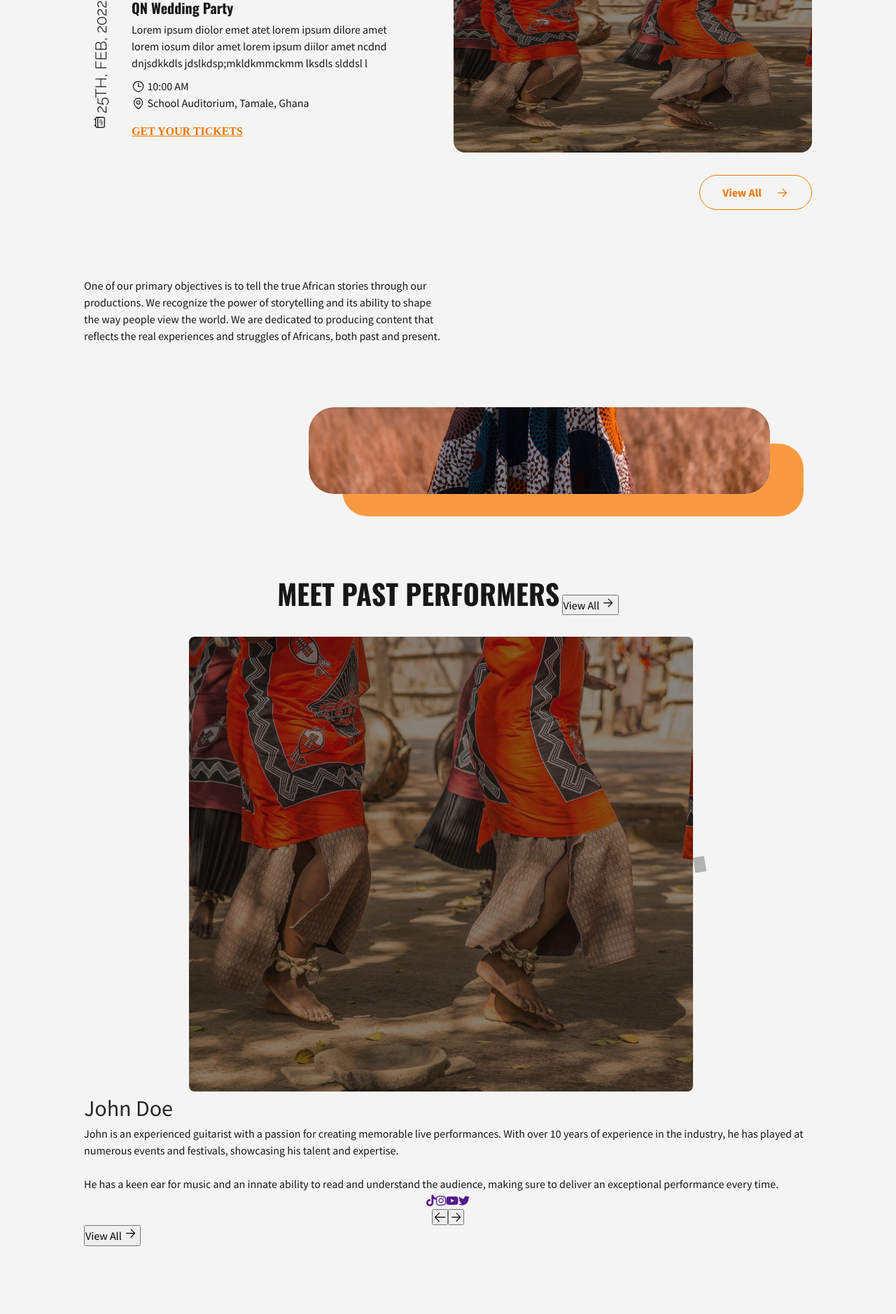
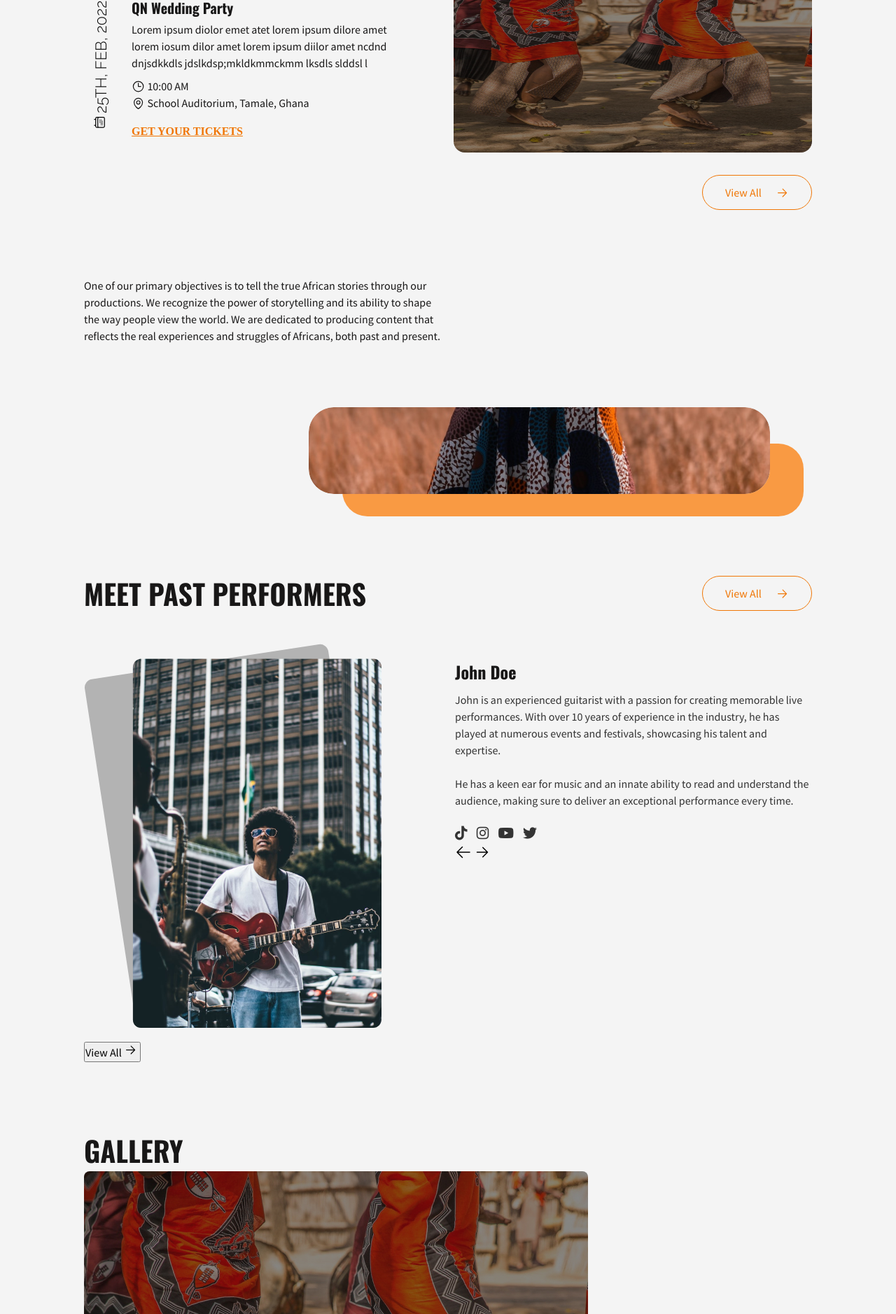
Before and after one commit to Namibra-Devs/streetlife-africa, a PHP site: page / in a window 1280 px wide. Shown: the part 2112-3990 px from the top of the page at 70% size. Run offline with PHP 8.4, Linux system fonts and the light colour scheme; some web fonts are replaced.

Commit message:
added past-performance section

```diff
--- a/css/style.css
+++ b/css/style.css
@@ -492,15 +492,14 @@ svg {
   padding: .75rem 2rem;
   background: var(--light-300);
   color: var(--primary-clr);
-  font-weight: bold;
+  /* font-weight: bold; */
 
 }
 
 .view-all svg {
   margin-left: 1.25rem;
-  color: var(--dark-800);
-  color: var(--primary-clr);
-  font-weight: bold;
+  color: #F07605;
+  font-weight: bolder;
 }
 
 
@@ -542,3 +541,103 @@ svg {
   background: #F99A43;
   border-radius: 36px;
 }
+
+/* More about end */
+.past-performance__header {
+  margin-bottom: 2rem;
+  display: flex;
+  align-items: center;
+  justify-content: space-between;
+}
+
+.past-performer {
+  display: flex;
+  margin-bottom: 20px;
+}
+
+.past-performer__img-container {
+  width: 424.93px;
+  height: 558.57px;
+  position: relative;
+  width: 50%;
+}
+
+.past-performer-overlay {
+  position: absolute;
+  width: 352px;
+  height: 485px;
+  left: 34px;
+  top: 32.31px;
+  background: #B3B3B3;
+  border-radius: 12px;
+  transform: rotate(-8.71deg);
+}
+
+.past-performer__profile-img {
+  object-fit: cover;
+  position: absolute;
+  width: 356px;
+  height: 528px;
+  left: 68.93px;
+  top: 30.57px;
+
+  border-radius: 12px;
+  background: url('../images/past-performer.png');
+
+}
+
+.past-performer__profile-img div {
+  position: absolute;
+  top: -26rem;
+  left: -16px;
+  z-index: -1;
+}
+
+.past-performer__profile-content {
+  margin-left: 20px;
+  width: 50%;
+  padding-top: 2rem;
+}
+
+.past-performer__name {
+  font-size: 24px;
+  font-weight: bold;
+  margin-bottom: 10px;
+  font-family: var(--oswald);
+}
+
+.past-performer__details {
+  font-size: 16px;
+  color: #333;
+  margin-bottom: 20px;
+  font-family: var(--source-serif-pro);
+}
+
+.past-performer__socials a {
+  display: inline-block;
+  margin-right: 10px;
+  color: #333;
+  font-size: 20px;
+  transition: color 0.3s;
+}
+
+.past-performer__socials a:hover {
+  color: #3334;
+}
+
+.past-performer__prev,
+.past-performer__next {
+  display: inline-block;
+  border: none;
+  background: none;
+  cursor: pointer;
+}
+
+.past-performer__prev svg,
+.past-performer__next svg {
+  width: 24px;
+  height: 24px;
+  stroke: currentColor;
+  stroke-width: 1.5;
+  vertical-align: middle;
+}
--- a/index.html
+++ b/index.html
@@ -13,6 +13,9 @@
   <link
     href="https://fonts.googleapis.com/css2?family=DM+Sans:wght@400;500;700&family=Oswald:wght@300;600;700&family=Raleway:wght@300;700&family=Source+Sans+Pro:wght@300;400;600;700&family=Source+Serif+Pro:wght@300;600;700&display=swap"
     rel="stylesheet">
+
+  <!-- Bootstrap icons -->
+  <link rel="stylesheet" href="https://cdn.jsdelivr.net/npm/bootstrap-icons@1.10.2/font/bootstrap-icons.css">
 
 
   <!-- Font Awesome -->
@@ -216,13 +219,12 @@
       </div>
 
       <div class="flex-btn">
-          <button class="view-all">View
+        <a href="" class="view-all">View
           All <svg fill="none" stroke="currentColor" stroke-width="1.5" viewBox="0 0 24 24"
             xmlns="http://www.w3.org/2000/svg" aria-hidden="true">
             <path stroke-linecap="round" stroke-linejoin="round" d="M4.5 12h15m0 0l-6.75-6.75M19.5 12l-6.75 6.75">
             </path>
-            </svg></button>
-
+          </svg></a>
       </div>
     </section>
 
@@ -242,35 +244,29 @@
 
     <!-- Past Performers -->
     <section>
-      <div class="w-4/5 py-20 mx-auto">
-        <div class="flex justify-between items-center">
-          <h4 class="section-title text-3xl">MEET PAST PERFORMERS</h4>
-          <button
-            class="border-2 hidden border-primary-clr text-primary-clr rounded-full px-8 py-3 md:flex items-center justify-between font-[600]">View
-            All <svg class="w-12 h-5 inline-block pl-5" fill="none" stroke="currentColor" stroke-width="1.5"
-              viewBox="0 0 24 24" xmlns="http://www.w3.org/2000/svg" aria-hidden="true">
+      <div class="container">
+        <div class="past-performance__header">
+          <h4 class="text-3xl">MEET PAST PERFORMERS</h4>
+          <div class="">
+            <a href="" class="view-all">View
+              All <svg fill="none" stroke="currentColor" stroke-width="1.5" viewBox="0 0 24 24"
+                xmlns="http://www.w3.org/2000/svg" aria-hidden="true">
                 <path stroke-linecap="round" stroke-linejoin="round" d="M4.5 12h15m0 0l-6.75-6.75M19.5 12l-6.75 6.75">
                 </path>
-            </svg>
-          </button>
+              </svg></a>
+          </div>
         </div>
 
         <!-- Profile cards -->
-        <div class="lg:flex  lg:space-x-32 mt-36 lg:ml-12 w-full">
-          <div class="flex flex-col w-full items-center">
-            <img class="w-72 h-96 rounded-lg z-20" src="./images/hero-img.jpg" alt="">
-            <div>
-              <svg class="h-[25rem] rounded-lg -mt-[26rem] -ml-16 -z-0" width="422" height="533" viewBox="0 0 422 533"
-                fill="none" xmlns="http://www.w3.org/2000/svg">
-                <rect y="53.3055" width="352" height="485" rx="12" transform="rotate(-8.71016 0 53.3055)"
-                  fill="#B3B3B3" />
-              </svg>
+        <div class="past-performer">
+          <div class="past-performer__img-container">
+            <div class="past-performer-overlay"></div>
+            <div class="past-performer__profile-img"></div>
           </div>
-          </div>
-
-          <div class="space-y-5 w-full mt-20">
-            <h4 class="font-bold font-oswald text-2xl">John Doe</h4>
-            <p class="lg:w-[60%]">John is an experienced guitarist with a passion for creating memorable live
+          <div class="past-performer__profile-content">
+            <h4 class="past-performer__name">John Doe</h4>
+            <p class="past-performer__details">John is an experienced guitarist with a passion for creating memorable
+              live
               performances.
               With over 10 years of experience in the industry, he has played at numerous events and festivals,
               showcasing
@@ -280,21 +276,21 @@
               deliver an exceptional performance every time.
             </p>
 
-            <div class="socials flex space-x-6">
+            <div class="past-performer__socials">
               <a href="" class="hover:text-primary-clr w-5 h-5 text-xl"><i class="fab fa-tiktok"></i></a>
               <a href="" class="hover:text-primary-clr w-5 h-5 text-xl"><i class="fab fa-instagram"></i></a>
               <a href="" class="hover:text-primary-clr w-5 h-5 text-xl"><i class="fab fa-youtube"></i></a>
               <a href="" class="hover:text-primary-clr w-5 h-5 text-xl"><i class="fab fa-twitter"></i></a>
             </div>
 
-            <div class="flex space-x-5 pt-5 md:pt-10">
-              <button class="font-semibold border-2  border-slate-500 text-slate-500 py-2 px-2 rounded-full">
+            <div class="">
+              <button class="past-performer__prev">
                 <svg class="w-5 h-5" fill="none" stroke="currentColor" stroke-width="1.5" viewBox="0 0 24 24"
                   xmlns="http://www.w3.org/2000/svg" aria-hidden="true">
                   <path stroke-linecap="round" stroke-linejoin="round" d="M10.5 19.5L3 12m0 0l7.5-7.5M3 12h18"></path>
                 </svg>
               </button>
-              <button class="font-semibold border-2  border-slate-700 text-slate-700 py-2 px-2 rounded-full">
+              <button class="past-performer__next">
                 <svg class="w-5 h-5" fill="none" stroke="currentColor" stroke-width="1.5" viewBox="0 0 24 24"
                   xmlns="http://www.w3.org/2000/svg" aria-hidden="true">
                   <path stroke-linecap="round" stroke-linejoin="round" d="M4.5 12h15m0 0l-6.75-6.75M19.5 12l-6.75 6.75">
```
Also changed, not shown: images/past-performer.png (added). Lines whose indentation alone changed are shown as unchanged.
